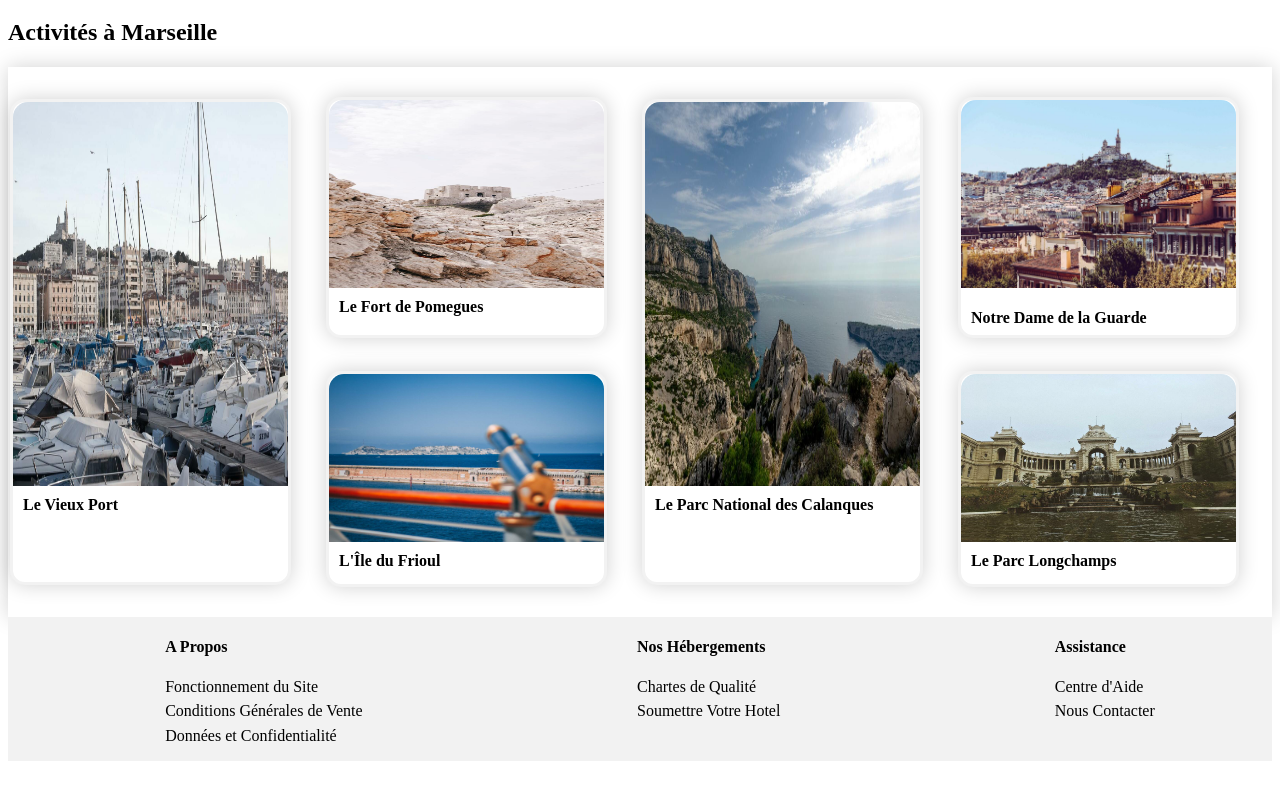
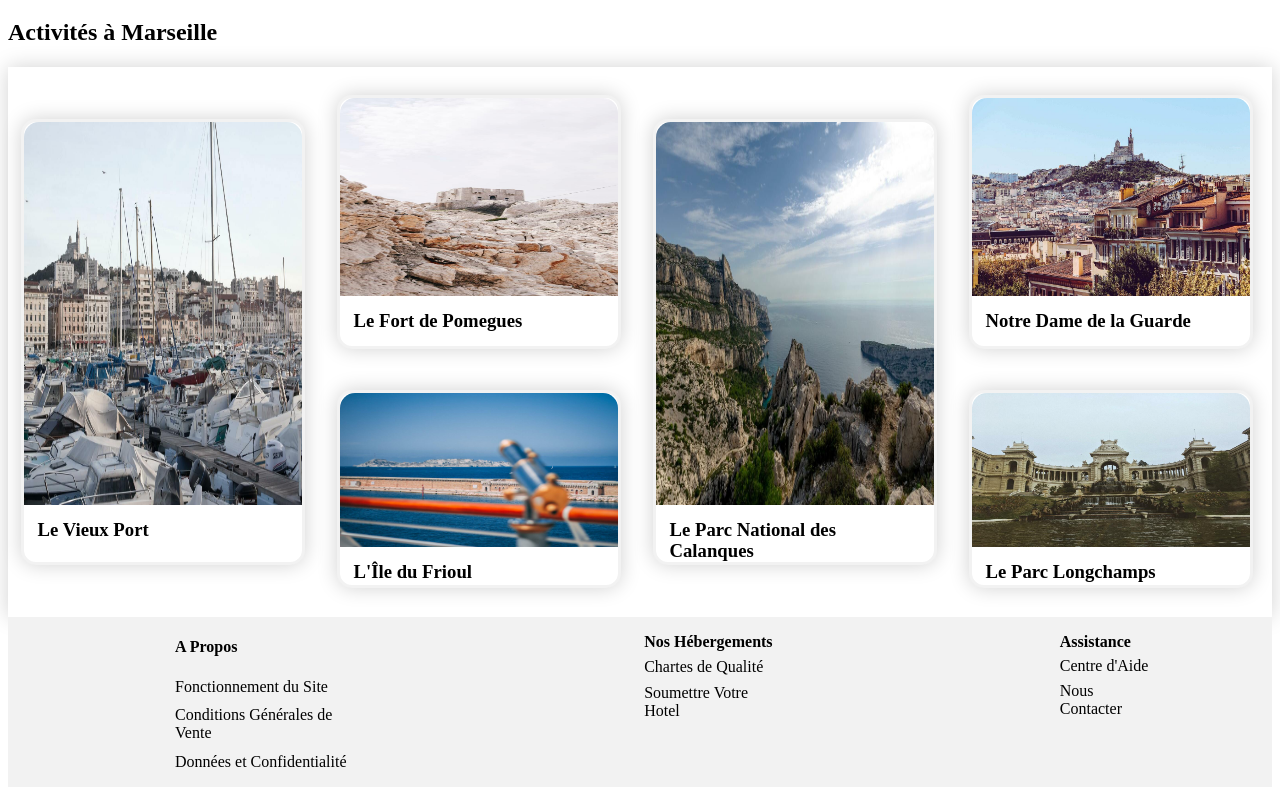
Before and after one commit to jonathanranchin/JonathanRanchin_2_11012021, a plain HTML site: page index.html in a window 1280 px wide. Shown: the part 1093-1888 px from the top of the page. Before the commit the page ends 1862 px from the top, so only its background shows below. Drawn offline with Linux system fonts and the light colour scheme; a web font is replaced by a local one.

Commit message:
changement du nom des images dans le répertoire et des placeholders, modification de la partie activité pour un meilleur scaling

```diff
--- a/css/style.css
+++ b/css/style.css
@@ -326,7 +326,7 @@ h3 {
   }
 .activity-figure-caption {
   padding: 0px;
-  margin: 10px;
+  margin: 5%;
   font-weight: bold;
   }
 .main-div {
@@ -338,13 +338,10 @@ h3 {
 .item-long {
   background-color: white;
   border: solid #F2F2F2;
-  max-width: 275px;
   box-shadow: 0 0 20px #0000002e;
-  flex-grow: 3;
-  max-height: 480px;
-  height: 90%;
+  height: 80%;
   width: 22%;
-  margin: 2px;
+  margin: 1%;
   cursor: pointer;
   padding:0px;
   border-radius: 15px;
@@ -353,12 +350,9 @@ h3 {
   background-color: white;
   border: solid #F2F2F2;
   box-shadow: 0 0 20px #0000002e;
-  max-width: 275px;
-  max-height: 235px;
-  flex-grow: 2;
-  height: 60%;
+  height: 45%;
   width: 22%;
-  margin: 2px;
+  margin: 1%;
   cursor: pointer;
   border-radius: 15px;
   }
@@ -366,12 +360,9 @@ h3 {
   background-color: white;
   border: solid #F2F2F2;
   box-shadow: 0 0 20px #0000002e;
-  max-width: 275px;
-  max-height: 210px;
-  flex-grow: 1;
-  height: 50%;
+  height: 35%;
   width: 22%;
-  margin: 2px;
+  margin: 1%;
   cursor: pointer;
   border-radius: 15px;
   }
@@ -385,14 +376,16 @@ h3 {
   transform: scale(1.01);
   }
 .activity-img {
-  min-width:  275px;
-  width:22%;
+  width: 100%;
   height: 80%;
-  max-width: 100%;
-  max-height: 80%;
-  object-fit: fill;
   border-radius: 15px 15px 0 0;
   }
+.item-long img {
+  min-height: 87%;
+}
+.footer-writing {
+  margin: 5%;
+}
 .footer-writing:hover {
   transform: scale(1.01);
   cursor: pointer;
--- a/index.html
+++ b/index.html
@@ -96,7 +96,7 @@
     <div class="break"></div>
     <article class="main-housing-article">
       <a href="#">
-        <img src="images/hebergements/marcus-loke-WQJvWU_HZFo-unsplash.jpg" alt="Auberge de la Cannebiere">
+        <img src="images/hebergements/auberge_de_la_cannebiere.jpg" alt="Auberge de la Cannebiere">
         <h3>Auberge de la Cannebiere</h3>
         <p>Nuit à partir de <strong>25€</strong></p>
         <div>
@@ -110,7 +110,7 @@
     </article>
     <article class="main-housing-article">
       <a href="#">
-        <img  src="images/hebergements/fred-kleber-gTbaxaVLvsg-unsplash.jpg" alt="Hotel du Port">
+        <img  src="images/hebergements/hotel_du_port.jpg" alt="Hotel du Port">
         <h3>Hotel du Port</h3>
         <p>Nuit à partir de <strong>52€</strong></p>
         <div>
@@ -124,7 +124,7 @@
     </article>
     <article class="main-housing-article">
       <a href="#">
-        <img src="images/hebergements/reisetopia-B8WIgxA_PFU-unsplash.jpg" alt="Hotel les Mouettes">
+        <img src="images/hebergements/hotel_les_mouettes.jpg" alt="Hotel les Mouettes">
         <h3>Hotel les Mouettes</h3>
         <p>Nuit à partir de <strong >76€</strong></p>
         <div>
@@ -138,7 +138,7 @@
     </article>
     <article class="main-housing-article">
         <a href="#">
-          <img src="images/hebergements/annie-spratt-Eg1qcIitAuA-unsplash.jpg"  alt="Hotel de la Mer">
+          <img src="images/hebergements/hotel_de_la_mer.jpg"  alt="Hotel de la Mer">
           <h3>Hotel de la Mer</h3>
           <p>Nuit à partir de <strong>46€</strong></p>
           <div>
@@ -152,7 +152,7 @@
     </article>
     <article class="main-housing-article">
         <a href="#">
-          <img src="images/hebergements/nicate-lee-kT-ZyaiwBe0-unsplash.jpg" alt="photo d'hebergement 1">
+          <img src="images/hebergements/hotel_le_panier.jpg" alt="photo d'hebergement 1">
           <h3>Hotel le Panier</h3>
           <p>Nuit à partir de <strong>23€</strong></p>
         <div>
@@ -166,7 +166,7 @@
     </article>
     <article class="main-housing-article">
         <a href="#">
-          <img src="images/hebergements/febrian-zakaria-M6S1WvfW68A-unsplash.jpg" alt="photo d'hebergement 1">
+          <img src="images/hebergements/hotel_chez_anima.jpg" alt="photo d'hebergement 1">
             <h3>Hotel Chez Amina</h3>
           <p>Nuit à partir de <strong>96€</strong></p>
         <div>
@@ -188,7 +188,7 @@
     </div>
     <article class="popular-housing-article">
       <a href="#">
-        <img src="images/hebergements/emile-guillemot-Bj_rcSC5XfE-unsplash.jpg" alt="Hotel Le Soleil du Matin">
+        <img src="images/hebergements/hotel_le_soleil_du_matin.jpg" alt="Hotel Le Soleil du Matin">
         <div class="popular-housing-text-rating">
         <div>
           <h3>Hotel Le Soleil du Matin</h3>
@@ -206,7 +206,7 @@
     </article>
     <article class="popular-housing-article">
       <a href="#">
-       <img src="images/hebergements/aw-creative-VGs8z60yT2c-unsplash.jpg" alt="Au Coeur de l'Eau Chambres d'Hôtes">
+       <img src="images/hebergements/au_coeur_de_l_eau_chambres_d_hotes.jpg" alt="Au Coeur de l'Eau Chambres d'Hôtes">
        <div class="popular-housing-text-rating">
          <div>
           <h3>Au Coeur de l'Eau Chambres d'Hôtes</h3>
@@ -224,7 +224,7 @@
     </article>
     <article class="popular-housing-article">
       <a href="#">
-       <img src="images/hebergements/febrian-zakaria-sjvU0THccQA-unsplash.jpg" alt="Hotel Tout Bleu et Blanc">
+       <img src="images/hebergements/hotel_tout_bleu_et_blanc.jpg" alt="Hotel Tout Bleu et Blanc">
        <div class="popular-housing-text-rating">
          <div>
           <h3>Hotel Tout Bleu et Blanc</h3>
@@ -247,38 +247,38 @@
   <div id="activity-container">
     <figure class="item-long">
       <a href="#">
-       <img class="activity-img" src="images/activites/reno-laithienne-QUgJhdY5Fyk-unsplash.jpg" alt="Image du Vieux Port">
-       <figcaption><h4 class="activity-figure-caption">Le Vieux Port</h4></figcaption>
+       <img class="activity-img" src="images/activites/le_vieux_port.jpg" alt="Image du Vieux Port">
+       <h3 class="activity-figure-caption">Le Vieux Port</h3>
       </a>
     </figure>
     <figure class="item-middle">
       <a href="#">
-       <img class="activity-img" src="images/activites/paul-hermann-QFTrLdQIRhI-unsplash.jpg" alt="Image du Fort de Pomegues">
-       <figcaption><h4 class="activity-figure-caption">Le Fort de Pomegues</h4></figcaption>
+       <img class="activity-img" src="images/activites/le_fort_de_pomegues.jpg" alt="Image du Fort de Pomegues">
+       <h3 class="activity-figure-caption">Le Fort de Pomegues</h3>
       </a>
     </figure>
     <figure class="item-small">
       <a href="#">
-        <img class="activity-img" src="images/activites/kevin-hikari-rV_Qd1l-VXg-unsplash.jpg" alt="Image de l'Île du Frioul">
-        <figcaption><h4 class="activity-figure-caption">L'Île du Frioul</h4></figcaption>
+        <img class="activity-img" src="images/activites/l_ile_du_frioul.jpg" alt="Image de l'Île du Frioul">
+        <h3 class="activity-figure-caption">L'Île du Frioul</h3>
       </a>
     </figure>
     <figure class="item-long">
       <a href="#">
-        <img class="activity-img" src="images/activites/kilyan-sockalingum-NR8-cBCN3aI-unsplash.jpg" alt="Image du Parc National des Calanques">
-        <figcaption><h4 class="activity-figure-caption">Le Parc National des Calanques</h4></figcaption>
+        <img class="activity-img" src="images/activites/le_parc_nationale_des_calanques.jpg" alt="Image du Parc National des Calanques">
+        <h3 class="activity-figure-caption">Le Parc National des Calanques</h3>
       </a>
     </figure>
     <figure class="item-middle">
       <a href="#">
-        <img class="activity-img" src="images/activites/florian-wehde-xW9e8gdotxI-unsplash.jpg" alt="Image de Notre Dame de la Guarde">
-        <figcaption class="activity-figure-caption"><h4>Notre Dame de la Guarde</h4></figcaption>
+        <img class="activity-img" src="images/activites/notre_dame_de_la_garde.jpg" alt="Image de Notre Dame de la Guarde">
+        <h3 class="activity-figure-caption">Notre Dame de la Guarde</h3>
       </a>
     </figure>
     <figure class="item-small">
       <a href="#">
-       <img class="activity-img" src="images/activites/lena-paulin-wH2-EJoDcV0-unsplash.jpg" alt="Image du Parc Longchamps">
-       <figcaption><h4 class="activity-figure-caption">Le Parc Longchamps</h4></figcaption>
+       <img class="activity-img" src="images/activites/le_parc_longchamps.jpg" alt="Image du Parc Longchamps">
+       <h3 class="activity-figure-caption">Le Parc Longchamps</h3>
       </a>
     </figure>
 </div>
```
Also changed, not shown: images/activites/l_ile_du_frioul.jpg (renamed from images/activites/kevin-hikari-rV_Qd1l-VXg-unsplash.jpg), images/activites/le_fort_de_pomegues.jpg (renamed from images/activites/paul-hermann-QFTrLdQIRhI-unsplash.jpg), images/activites/le_parc_longchamps.jpg (renamed from images/activites/lena-paulin-wH2-EJoDcV0-unsplash.jpg), images/activites/le_parc_nationale_des_calanques.jpg (renamed from images/activites/kilyan-sockalingum-NR8-cBCN3aI-unsplash.jpg), images/activites/le_vieux_port.jpg (renamed from images/activites/reno-laithienne-QUgJhdY5Fyk-unsplash.jpg), images/activites/notre_dame_de_la_garde.jpg (renamed from images/activites/florian-wehde-xW9e8gdotxI-unsplash.jpg), images/hebergements/au_coeur_de_l_eau_chambres_d_hotes.jpg (renamed from images/hebergements/aw-creative-VGs8z60yT2c-unsplash.jpg), images/hebergements/auberge_de_la_cannebiere.jpg (renamed from images/hebergements/marcus-loke-WQJvWU_HZFo-unsplash.jpg), images/hebergements/hotel_chez_anima.jpg (renamed from images/hebergements/febrian-zakaria-M6S1WvfW68A-unsplash.jpg), images/hebergements/hotel_de_la_mer.jpg (renamed from images/hebergements/annie-spratt-Eg1qcIitAuA-unsplash.jpg), images/hebergements/hotel_du_port.jpg (renamed from images/hebergements/fred-kleber-gTbaxaVLvsg-unsplash.jpg), images/hebergements/hotel_le_panier.jpg (renamed from images/hebergements/nicate-lee-kT-ZyaiwBe0-unsplash.jpg), images/hebergements/hotel_le_soleil_du_matin.jpg (renamed from images/hebergements/emile-guillemot-Bj_rcSC5XfE-unsplash.jpg), images/hebergements/hotel_les_mouettes.jpg (renamed from images/hebergements/reisetopia-B8WIgxA_PFU-unsplash.jpg), 1 more files.
